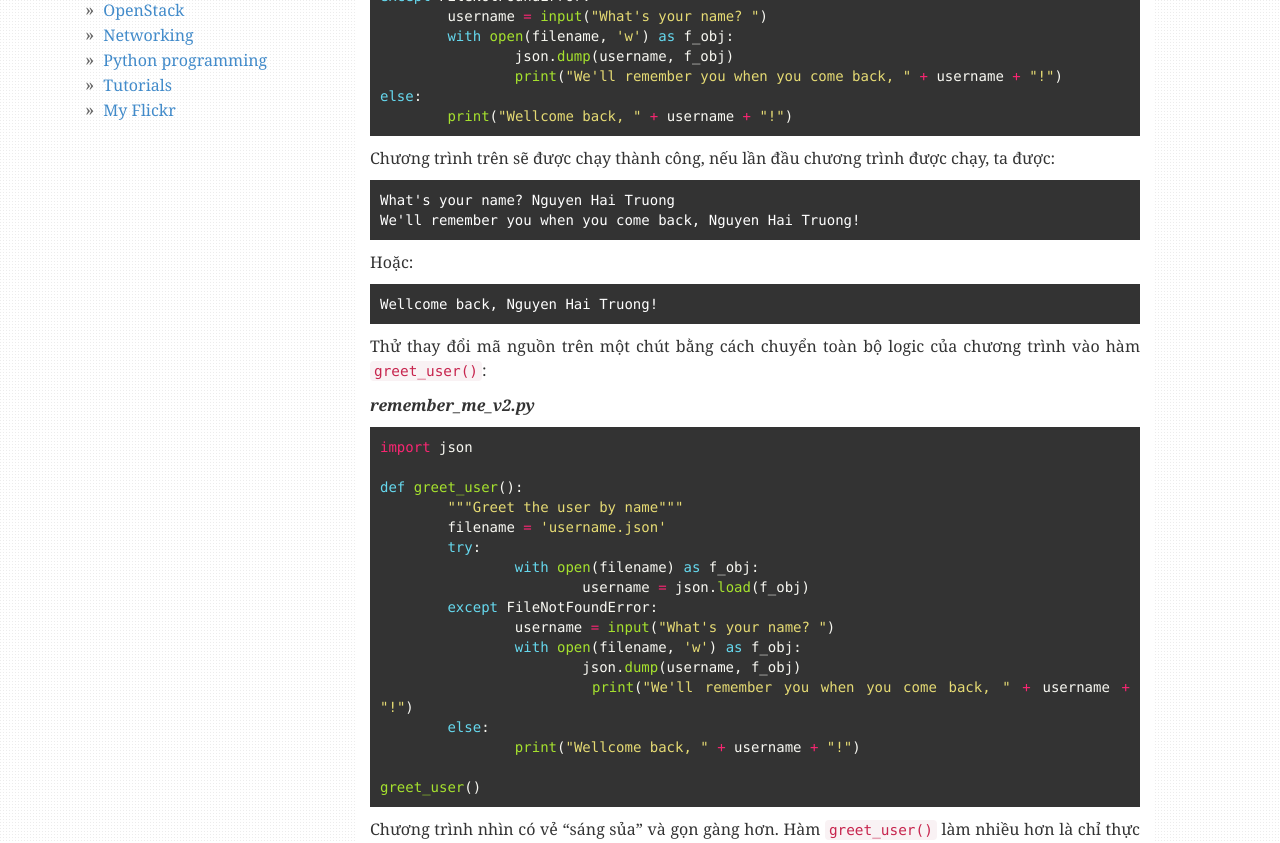
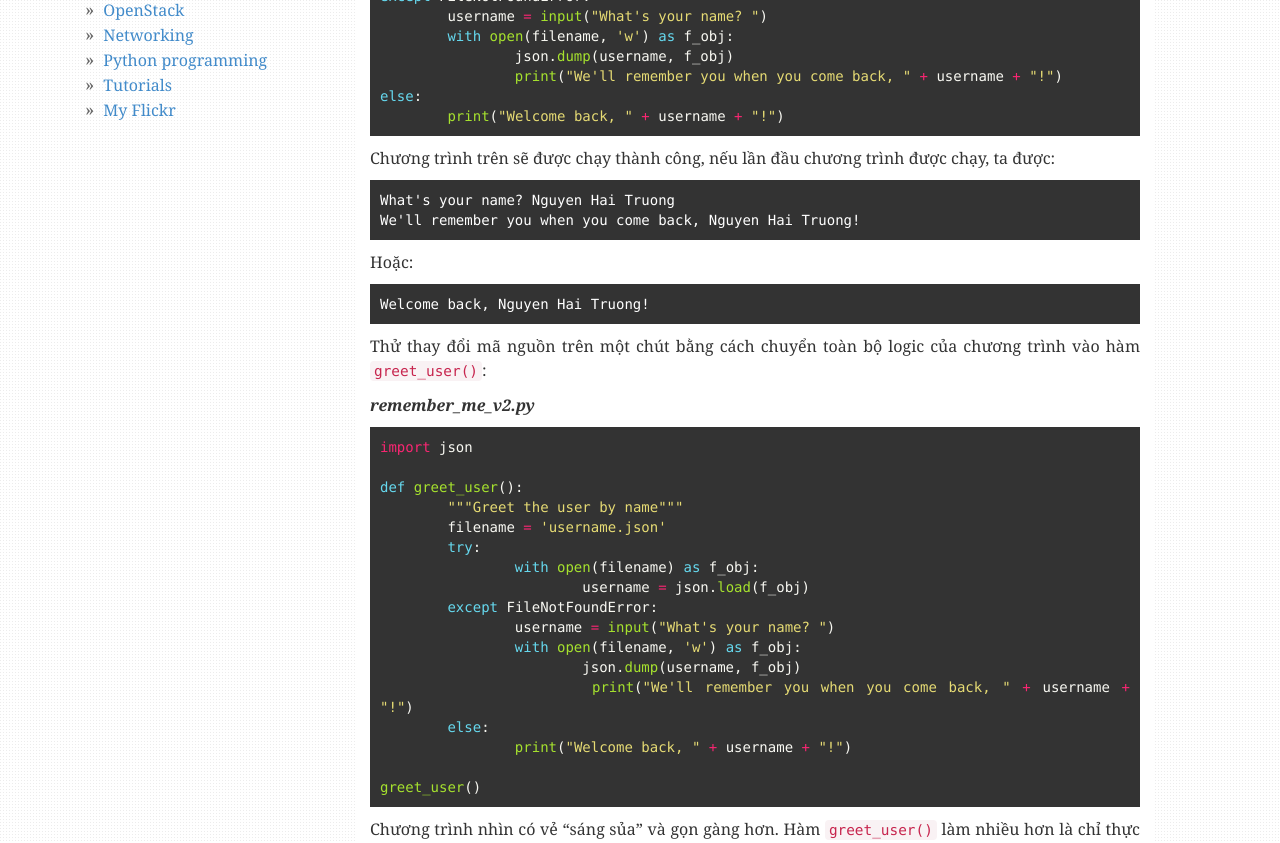
Before and after one commit to truongnh1992/truongnh1992.github.io, a Jekyll site: the page built from _posts/2018-10-26-refactoring-source-codes.md, in a window 1280 px wide and 1400 px high. Shown: the part 459-1302 px from the top of the window. Built offline with Jekyll 4.4.1, drawn with Linux system fonts in a browser that asks for light colours; nearby versions of some CDN libraries; comment, search, counter and statistics services are not loaded.

Commit message:
Update 2018-10-26-refactoring-source-codes.md

````diff
--- a/_posts/2018-10-26-refactoring-source-codes.md
+++ b/_posts/2018-10-26-refactoring-source-codes.md
@@ -27,7 +27,7 @@ except FileNotFoundError:
 		json.dump(username, f_obj)
 		print("We'll remember you when you come back, " + username + "!")
 else:
-	print("Wellcome back, " + username + "!")
+	print("Welcome back, " + username + "!")
 ```
 Chương trình trên sẽ được chạy thành công, nếu lần đầu chương trình được chạy, ta được:
 ```
@@ -36,7 +36,7 @@ We'll remember you when you come back, Nguyen Hai Truong!
 ```
 Hoặc:
 ```
-Wellcome back, Nguyen Hai Truong!
+Welcome back, Nguyen Hai Truong!
 ```
 Thử thay đổi mã nguồn trên một chút bằng cách chuyển toàn bộ logic của chương trình vào hàm `greet_user()`:
 
@@ -56,7 +56,7 @@ def greet_user():
 			json.dump(username, f_obj)
 			print("We'll remember you when you come back, " + username + "!")
 	else:
-		print("Wellcome back, " + username + "!")
+		print("Welcome back, " + username + "!")
 
 greet_user()
 ```
````
